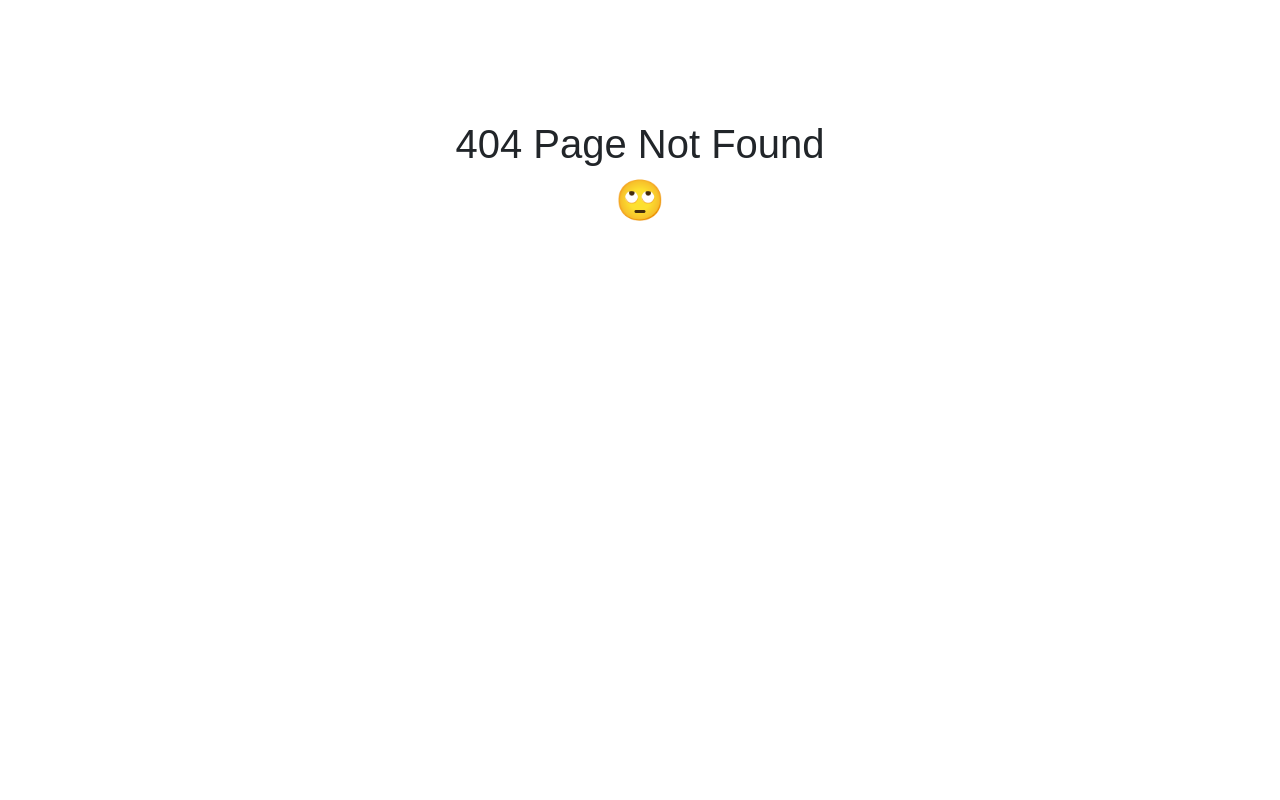
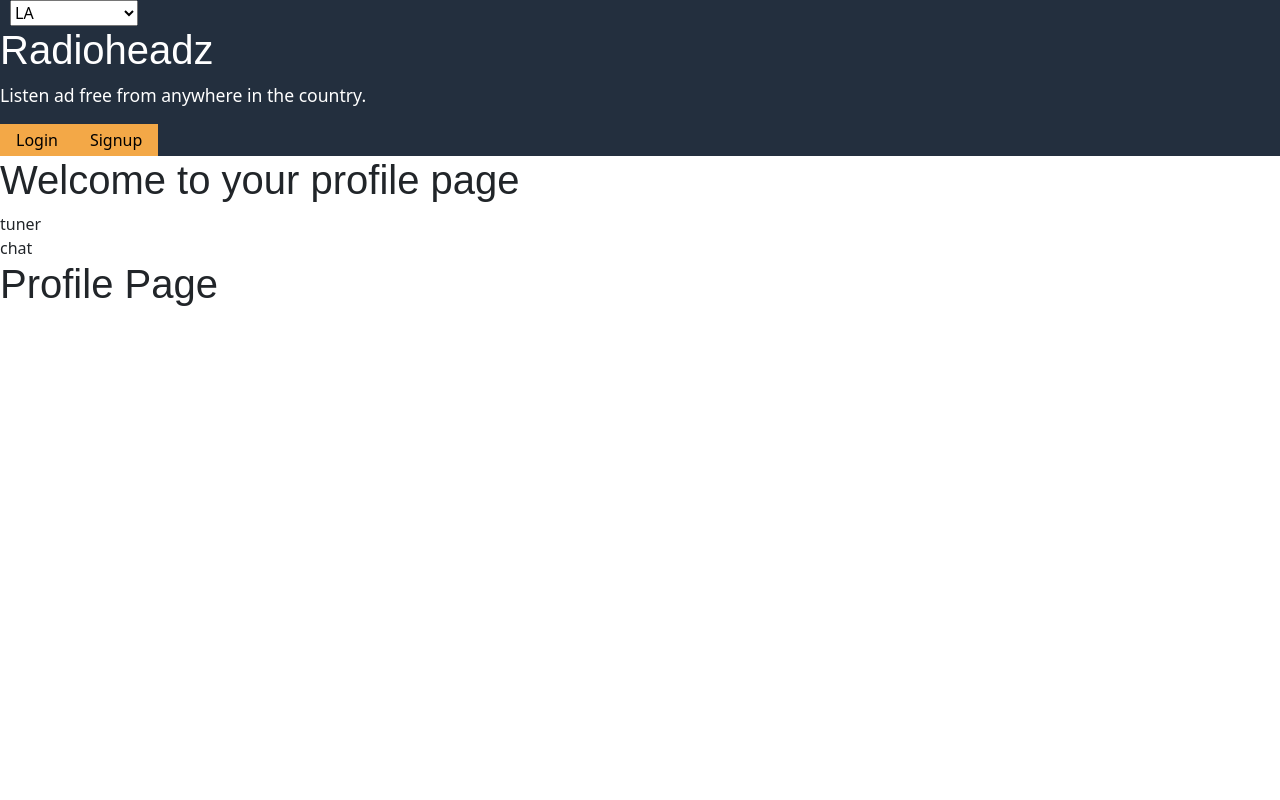
Before and after one commit to rambriz91/radioheadz, a React (Vite) app in the folder client/: page /profile in a window 1280 px wide. Before the commit this address had no page. Shown: the top 800 px of the page. Built offline with nearby package versions, Linux system fonts and the light colour scheme.

Commit message:
worked on making profile page

```diff
--- a/client/src/components/NavBar.jsx
+++ b/client/src/components/NavBar.jsx
@@ -37,5 +37,4 @@ const NavBar = () => {
     </header>
   );
 };
-
 export default NavBar;
--- /dev/null
+++ b/client/src/components/Profile.jsx
@@ -0,0 +1,11 @@
+import React from 'react';
+
+const Profile = () => {
+  return (
+    <div>
+      <h1>Profile Page</h1>
+    </div>
+  );
+};
+
+export default Profile;
--- a/client/src/main.jsx
+++ b/client/src/main.jsx
@@ -7,6 +7,7 @@ import Home from './pages/Home';
 import NoMatch from './pages/NoMatch';
 import Login from './pages/Login';
 import Signup from './pages/Signup';
+import Profile from './pages/ProfilePage.jsx';
 
 const router = createBrowserRouter([
   {
@@ -23,7 +24,10 @@ const router = createBrowserRouter([
       }, {
         path: '/signup',
         element: <Signup />
-      },
+      }, {
+        path: '/profile',
+        element: <Profile/>
+      }
     ]
   }
 ])
--- /dev/null
+++ b/client/src/pages/ProfilePage.jsx
@@ -0,0 +1,18 @@
+import Profile from '../components/Profile';
+
+const ProfilePage = () => {
+    return (
+        <div>
+            <h1>Welcome to your profile page</h1>
+            <div>
+                tuner
+            </div>
+            <div>
+                chat
+            </div>
+            <Profile/>
+        </div>
+    )
+};
+
+export default ProfilePage;
```
